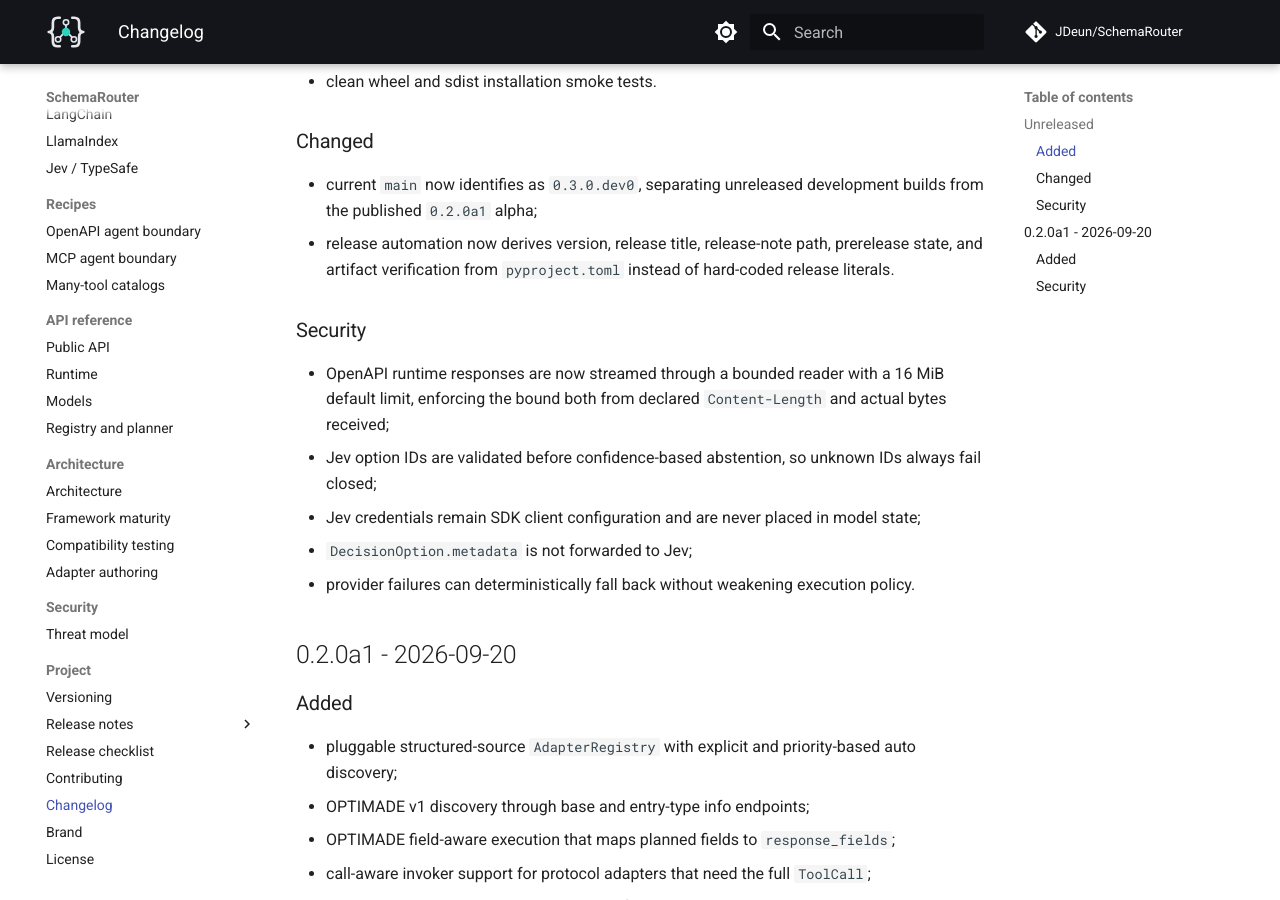
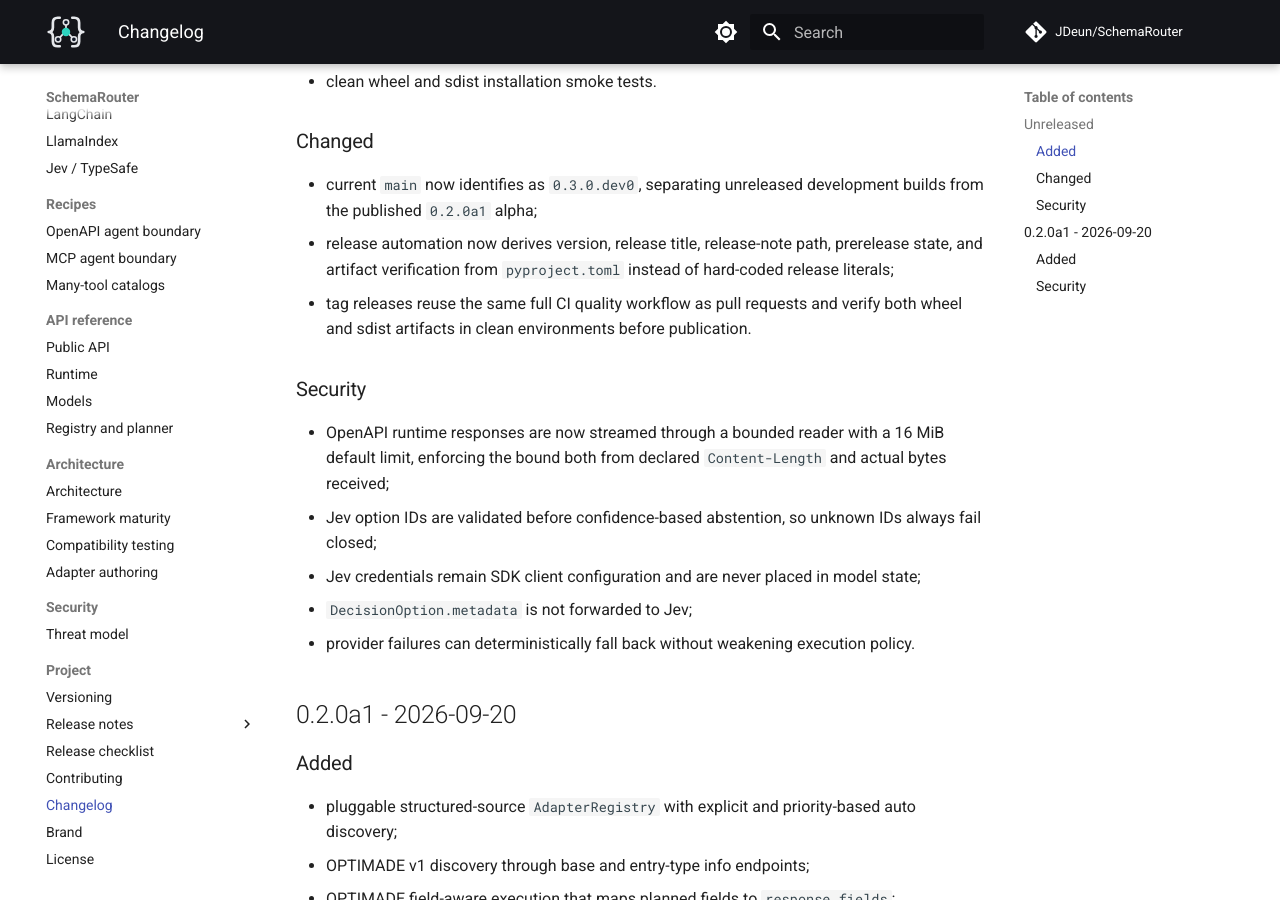
Before and after one commit to JDeun/SchemaRouter, an MkDocs documentation site: the page built from docs/changelog.md, in a window 1280 px wide and 900 px high, scrolled down 819 px. Built offline with MkDocs 1.6.1 and Material for MkDocs 9.7.7, drawn with Linux system fonts in a browser that asks for light colours; comment, search, counter and statistics services are not loaded.

Commit message:
docs: record reusable release quality pipeline

```diff
--- a/docs/changelog.md
+++ b/docs/changelog.md
@@ -30,7 +30,9 @@ The project is pre-1.0 and follows the compatibility rules in
 - current `main` now identifies as `0.3.0.dev0`, separating unreleased development builds from
   the published `0.2.0a1` alpha;
 - release automation now derives version, release title, release-note path, prerelease state, and
-  artifact verification from `pyproject.toml` instead of hard-coded release literals.
+  artifact verification from `pyproject.toml` instead of hard-coded release literals;
+- tag releases reuse the same full CI quality workflow as pull requests and verify both wheel and
+  sdist artifacts in clean environments before publication.
 
 ### Security
 
```
